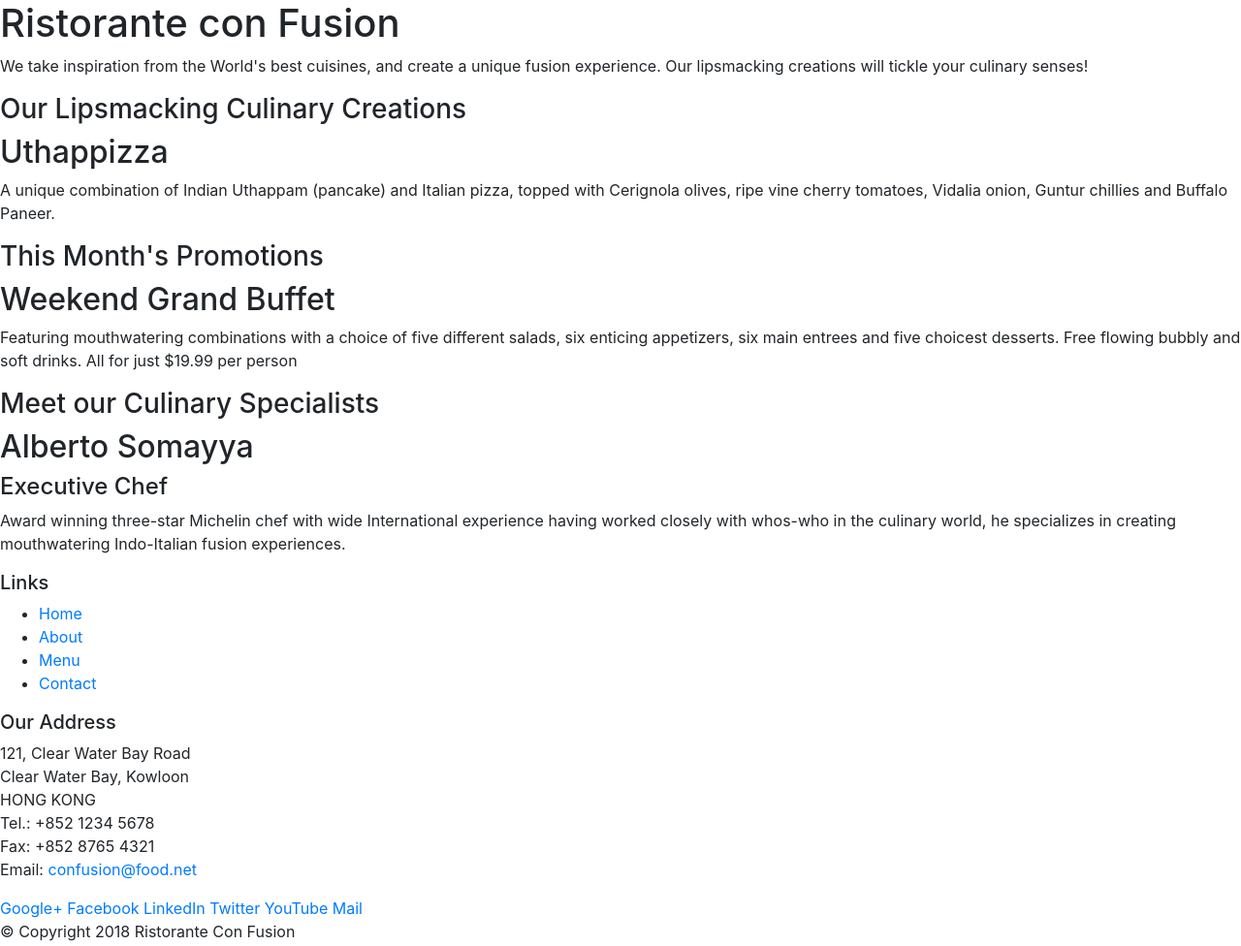
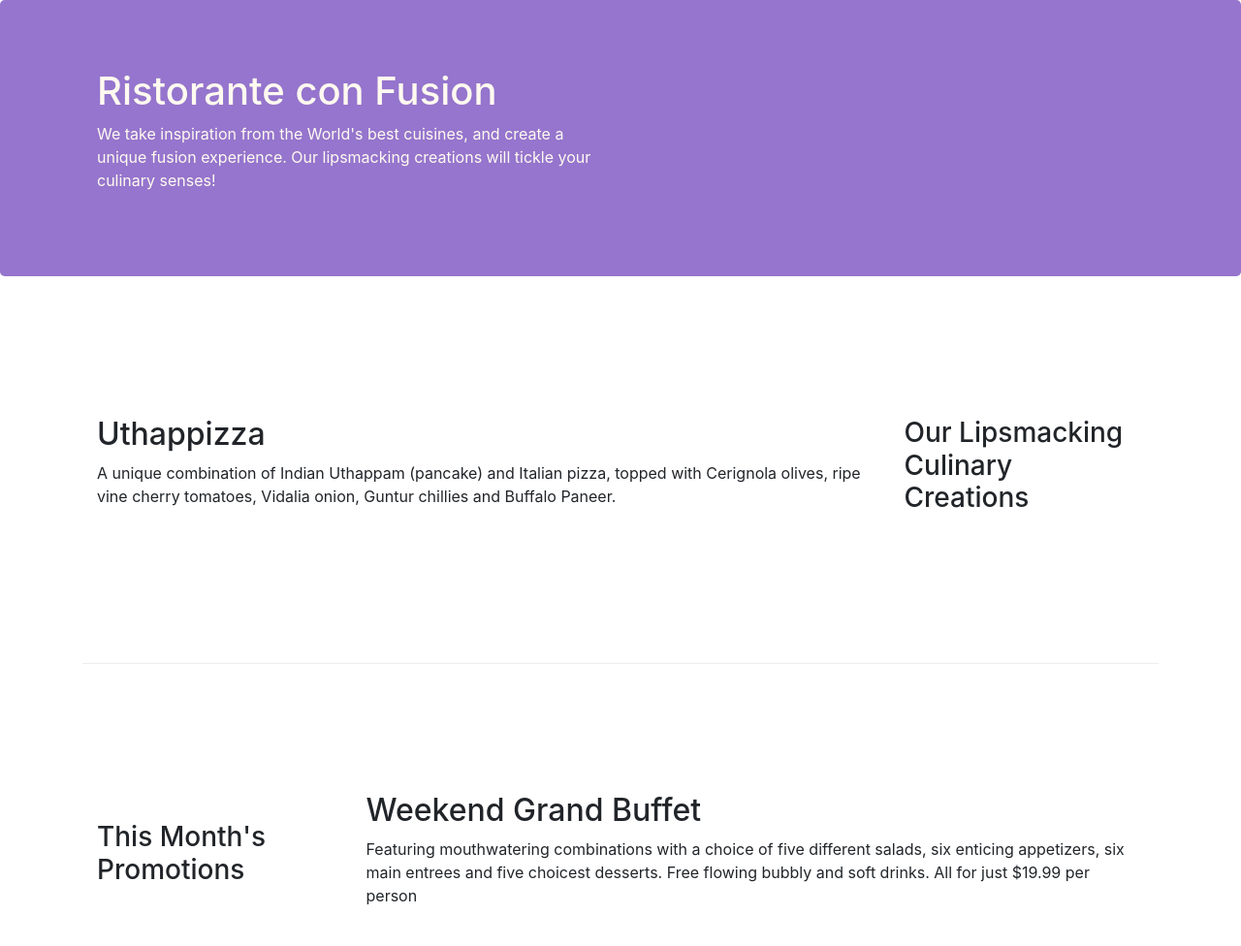
Before and after one commit to lkhamitkar/BootS, a website: page conFusion/index.html in a window 1280 px wide. Shown: the top 976 px of the page at 97% size. Drawn offline with nearby package versions, Linux system fonts and the light colour scheme.

Commit message:
Bootstrap Grid Part 2

```diff
--- /dev/null
+++ b/conFusion/css/styles.css
@@ -0,0 +1,27 @@
+.row-header{
+    margin : 0px auto;
+    padding: 0px
+}
+
+.footer{
+    background-color: #D1c4e9;
+    margin:0px auto;
+    padding: 20px 0px 20px 0px;
+}
+.row-content {
+    margin:0px auto;
+    padding: 50px 0px 50px 0px;
+    border-bottom: 1px ridge;
+    min-height:400px;
+}
+.jumbotron{
+    padding:70px 30px 70px 30px;
+    margin:0px auto;
+    background: #9575cd;
+    color: floralwhite;
+}
+.address{
+    font-size: 80%;
+    margin: 0px;
+    color: #0f0f0f;
+}
--- a/conFusion/index.html
+++ b/conFusion/index.html
@@ -10,50 +10,51 @@
 
         <!-- Bootstrap CSS -->
         <link rel="stylesheet" href="node_modules/bootstrap/dist/css/bootstrap.min.css">
+        <link href="css/styles.css" rel="stylesheet">
 </head>
 
 <body>
 
-    <header>
-        <div>
-            <div>
-                <div>
+    <header class="jumbotron">
+        <div class="container">
+            <div classs="row row-header">
+                <div class="col-12 col-sm-6">
                     <h1>Ristorante con Fusion</h1>
                     <p>We take inspiration from the World's best cuisines, and create a unique fusion experience. Our lipsmacking creations will tickle your culinary senses!</p>
                 </div>
-                <div>
+                <div class="col-12 col-sm">
                 </div>
             </div>
         </div>
     </header>
 
-    <div>
-        <div>
-            <div>
+    <div class="container">
+        <div class ="row row-content align-items-center">
+            <div class="col-12 col-sm-4 order-sm-last col-md-3">
                 <h3>Our Lipsmacking Culinary Creations</h3>
             </div>
-            <div>
+            <div class="col col-sm order-sm-first col-md">
                 <h2>Uthappizza</h2>
                 <p>A unique combination of Indian Uthappam (pancake) and Italian pizza, topped with Cerignola olives, ripe vine cherry tomatoes, Vidalia onion, Guntur chillies and Buffalo Paneer.</p>
             </div>
         </div>
 
 
-        <div>
-            <div>
+        <div class ="row row-content align-items-center">
+            <div class="col-12 col-sm-4 col-md-3">
                 <h3>This Month's Promotions</h3>
             </div>
-            <div>
+            <div class="col col-sm col-md">
                 <h2>Weekend Grand Buffet</h2>
                 <p>Featuring mouthwatering combinations with a choice of five different salads, six enticing appetizers, six main entrees and five choicest desserts. Free flowing bubbly and soft drinks. All for just $19.99 per person </p>
             </div>
         </div>
 
-        <div>
-            <div>
+        <div class ="row row-content align-items-center" >
+            <div class="col-12 col-sm-4 order-sm-last col-md-3">
                 <h3>Meet our Culinary Specialists</h3>
             </div>
-            <div>
+            <div class="col col-sm order-sm-first col-md">
                 <h2>Alberto Somayya</h2>
                 <h4>Executive Chef</h4>
                 <p>Award winning three-star Michelin chef with wide International experience having worked closely with whos-who in the culinary world, he specializes in creating mouthwatering Indo-Italian fusion experiences. </p>
@@ -61,19 +62,19 @@
         </div>
     </div>
 
-    <footer>
-        <div>
-            <div>
-                <div>
+    <footer class="footer">
+        <div class="container">
+            <div class ="row">
+                <div class="col-4 offset-1 col-sm-2 align-self-center">
                     <h5>Links</h5>
-                    <ul>
+                    <ul class="list-unstyled">
                         <li><a href="#">Home</a></li>
                         <li><a href="#">About</a></li>
                         <li><a href="#">Menu</a></li>
                         <li><a href="#">Contact</a></li>
                     </ul>
                 </div>
-                <div>
+                <div class="col-7 col-sm-5 align-self-center">
                     <h5>Our Address</h5>
                     <address>
 		              121, Clear Water Bay Road<br>
@@ -84,8 +85,8 @@
 		              Email: <a href="mailto:confusion@food.net">confusion@food.net</a>
 		           </address>
                 </div>
-                <div>
-                    <div>
+                <div class="col-12 col-sm-4 align-self-center">
+                    <div class="text-center">
                         <a href="http://google.com/+">Google+</a>
                         <a href="http://www.facebook.com/profile.php?id=">Facebook</a>
                         <a href="http://www.linkedin.com/in/">LinkedIn</a>
@@ -95,8 +96,8 @@
                     </div>
                 </div>
            </div>
-           <div>
-                <div>
+           <div class="row justify-content-center">
+                <div class="col-auto">
                     <p>© Copyright 2018 Ristorante Con Fusion</p>
                 </div>
            </div>
```
